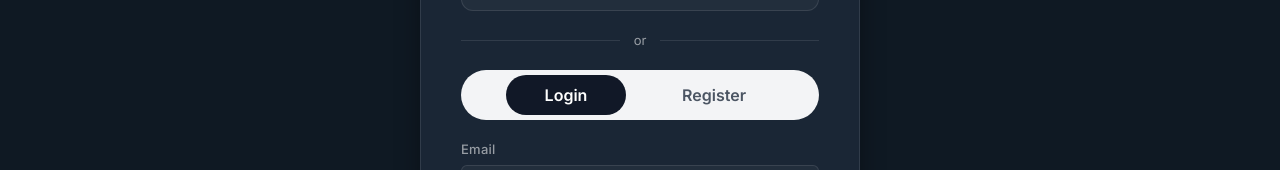
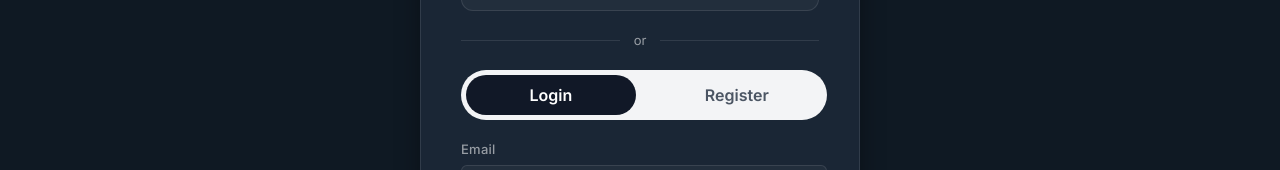
Before and after one commit to Mol4un72/Creative-Attempt, a Next.js app: page /login in a window 1280 px wide. Shown: the part 344-514 px from the top of the page. Built offline with nearby package versions, Linux system fonts and the light colour scheme; no server answers.

Commit message:
refactor

```diff
--- a/src/app/create/page.js
+++ b/src/app/create/page.js
@@ -1,6 +1,7 @@
 "use client";
 
 import { useRef, useState } from "react";
+import Button from "@/components/Button/Button";
 import styles from "./page.module.css";
 import CropModal from "../../components/CropModal/CropModal";
 import CreateCard from "../../components/CreateCard/CreateCard";
@@ -101,7 +102,7 @@ export default function CreatePage() {
           <>
             <CreateCard image={image} blob={imageBlob} />
 
-            <button
+            <p
               className={styles.changeBtn}
               onClick={() => {
                 setImage(null);
@@ -109,7 +110,7 @@ export default function CreatePage() {
               }}
             >
               ← Change image
-            </button>
+            </p>
           </>
         )}
       </main>
--- a/src/app/gallery/[id]/page.js
+++ b/src/app/gallery/[id]/page.js
@@ -58,14 +58,12 @@ export default async function CardPage({ params }) {
     );
   }
 
-
   const art = {
     id: data.id,
     name: data.name,
     price: data.price,
     image: data.image_url,
   };
-
 
   return (
     <div className={styles.page}>
@@ -78,7 +76,6 @@ export default async function CardPage({ params }) {
           ← Back to Gallery
         </Link>
 
-
         <Card
           variant="full"
           art={art}
--- a/src/app/page.js
+++ b/src/app/page.js
@@ -27,10 +27,10 @@ export default function Home() {
 
           <div className={styles.heroActions}>
             <Link href="/gallery">
-              <Button size="lg">Browse Gallery</Button>
+              <Button size="md">Browse Gallery</Button>
             </Link>
             <Link href="#learn-more">
-              <Button size="lg" variant="secondary">Learn More</Button>
+              <Button size="md" variant="secondary">Learn More</Button>
             </Link>
           </div>
         </div>
--- a/src/app/profile/settings-page/page.js
+++ b/src/app/profile/settings-page/page.js
@@ -193,9 +193,13 @@ export default function SettingsPage() {
 
   return (
     <div className={styles.page}>
+
       <main className={styles.main}>
+
         <section className={styles.leftCol}>
+
           <div className={styles.avatarWrap}>
+
             <div
               className={styles.avatar}
               style={
@@ -260,18 +264,14 @@ export default function SettingsPage() {
             >
               Security
             </button>
-
           </div>
 
           <div className={styles.panel}>
-
             {tab === "account" && (
-
               <form
                 onSubmit={saveAccount}
                 className={styles.form}
               >
-
                 <Input
                   id="nickname"
                   label="Nickname"
@@ -281,7 +281,7 @@ export default function SettingsPage() {
                   }
                 />
 
-                <Button type="submit">
+                <Button type="submit" size="sm">
                   Save changes
                 </Button>
 
@@ -316,7 +316,7 @@ export default function SettingsPage() {
                   }
                 />
 
-                <Button type="submit">
+                <Button type="submit" size="sm">
                   Save security
                 </Button>
 
--- a/src/components/Form/Form.module.css
+++ b/src/components/Form/Form.module.css
@@ -6,7 +6,7 @@
 .modeSwitcher {
   display: flex;
   justify-content: center;
-  gap: 1.75rem;
+  gap: 1rem;
   padding: 0.30rem;
   border-radius: 9999px;
   background: #f3f4f6;
@@ -17,7 +17,7 @@
   display: inline-flex;
   align-items: center;
   justify-content: center;
-  min-width: 120px;
+  width: clamp(120px, 30vw, 170px);
   height: clamp(40px, 3vw, 48px);
   border-radius: 9999px;
   color: #4b5563;
```
